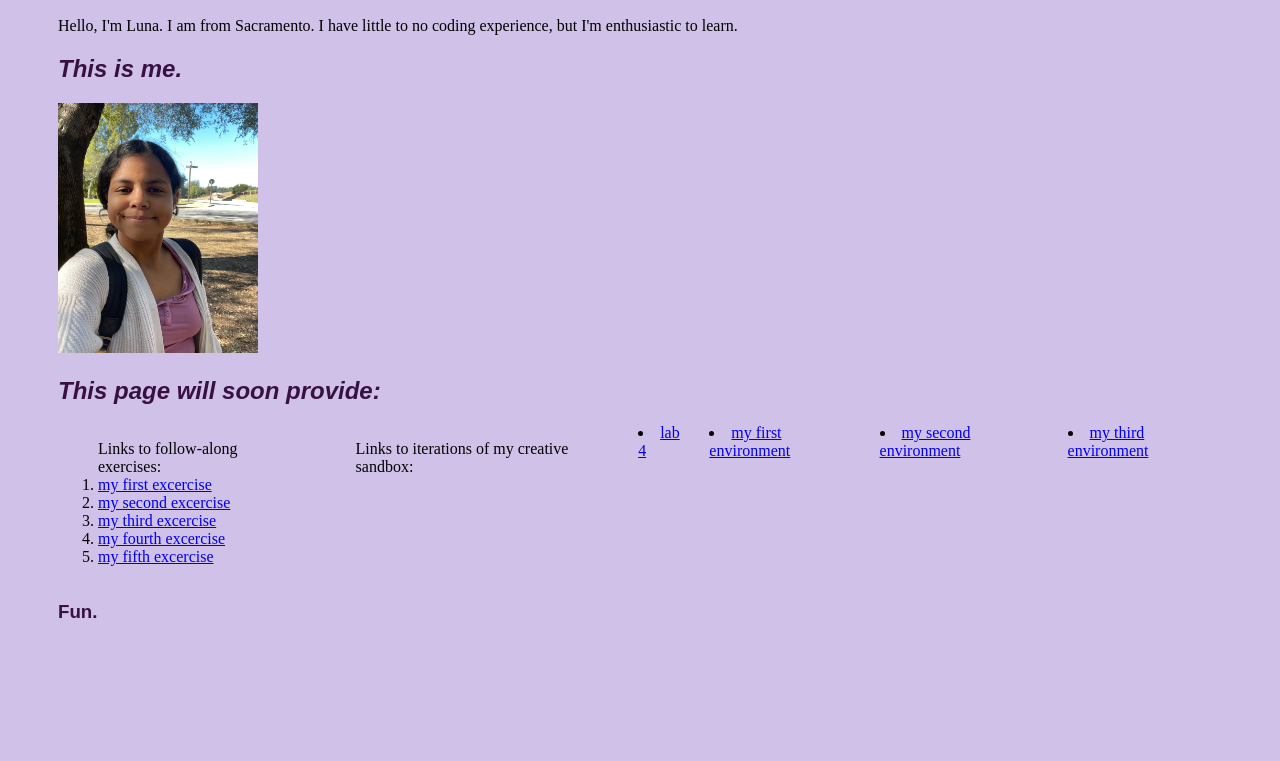
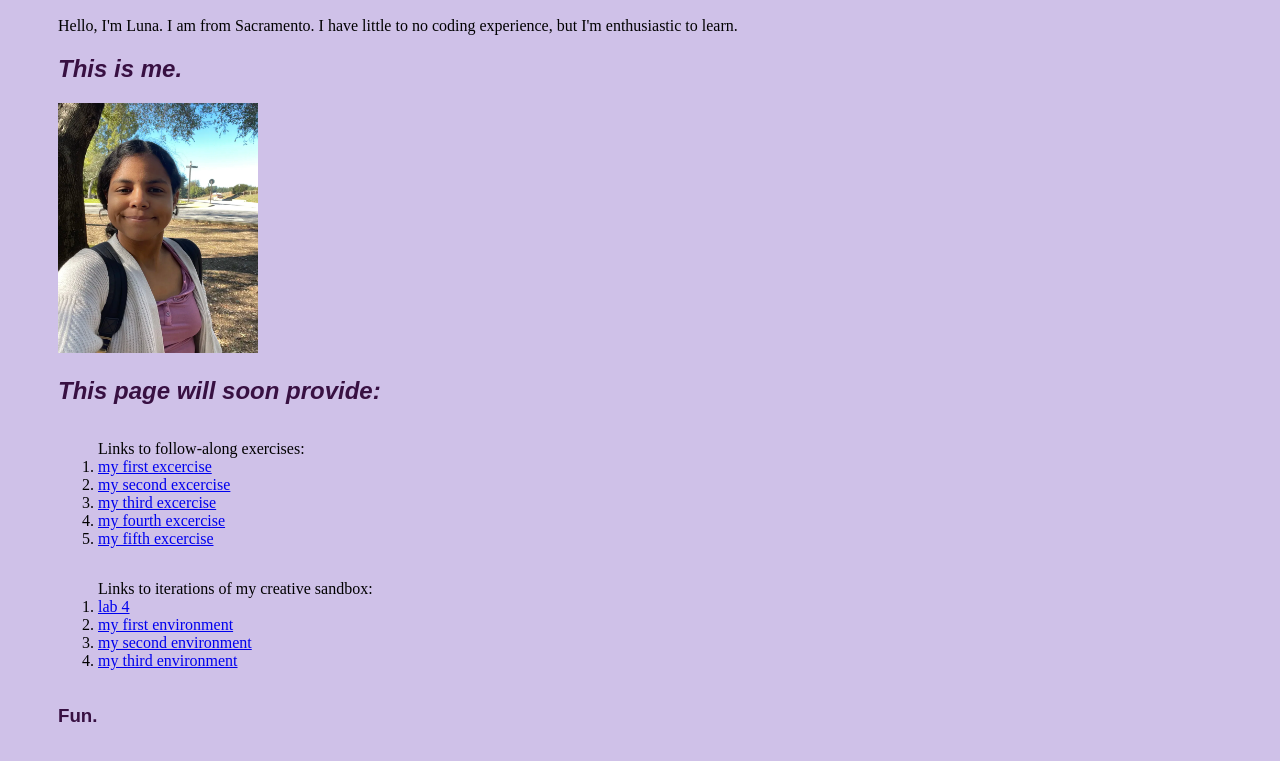
Before and after one commit to NightSzz/ART-101, a plain HTML site: page index.html in a window 1280 px wide. Shown: the part 169-930 px from the top of the page. Before the commit the page ends 869 px from the top, so only its background shows below. Drawn offline with Linux system fonts and the light colour scheme.

Commit message:
fixofissues

```diff
--- a/index.html
+++ b/index.html
@@ -23,11 +23,14 @@
          <li> <a href="exercises/ex04.html">my fourth excercise</a></li>
          <li> <a href="exercises/ex05.html">my fifth excercise</a></li>
        </ol>
-       <ol>Links to iterations of my creative sandbox:</ol>
-       <li> <a href="exercises/lab04.html">lab 4</a></li>
-        <li> <a href="environ/env01.html">my first environment</a></li>
-        <li> <a href="environ/env02.html">my second environment</a></li>
-        <li> <a href="environ/env03.html">my third environment</a></li>
+       </div>
+    <div class="othernav">
+       <ol>Links to iterations of my creative sandbox:
+         <li> <a href="exercises/lab04.html">lab 4</a></li>
+         <li> <a href="environ/env01.html">my first environment</a></li>
+         <li> <a href="environ/env02.html">my second environment</a></li>
+         <li> <a href="environ/env03.html">my third environment</a></li>
+     </ol>
     </div>
 
 
--- a/site.css
+++ b/site.css
@@ -6,3 +6,7 @@ h2{font-style: italic;}
 display: flex;
 gap: 20px;
 }
+.othernav {
+display: flex;
+gap: 20px;
+}
```
